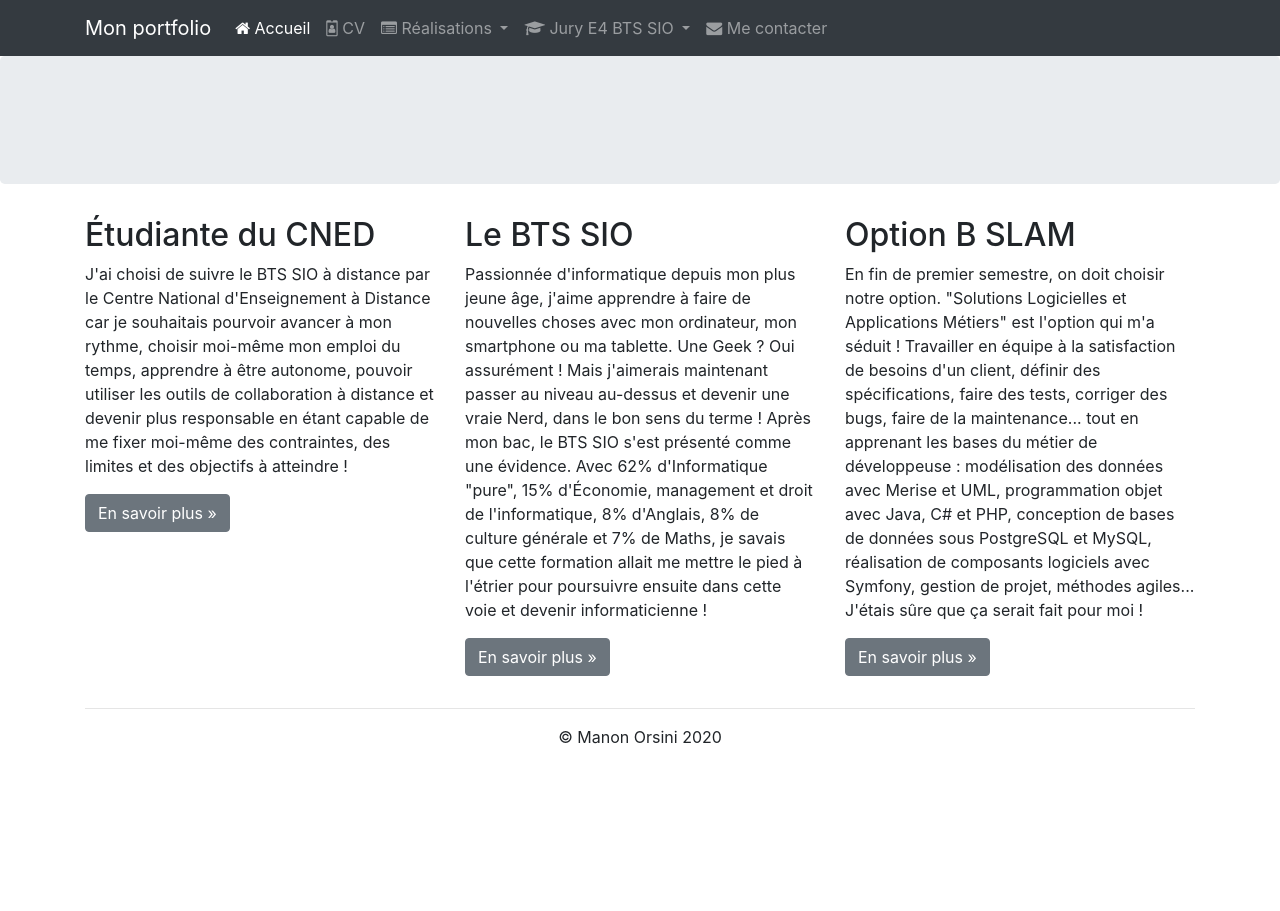
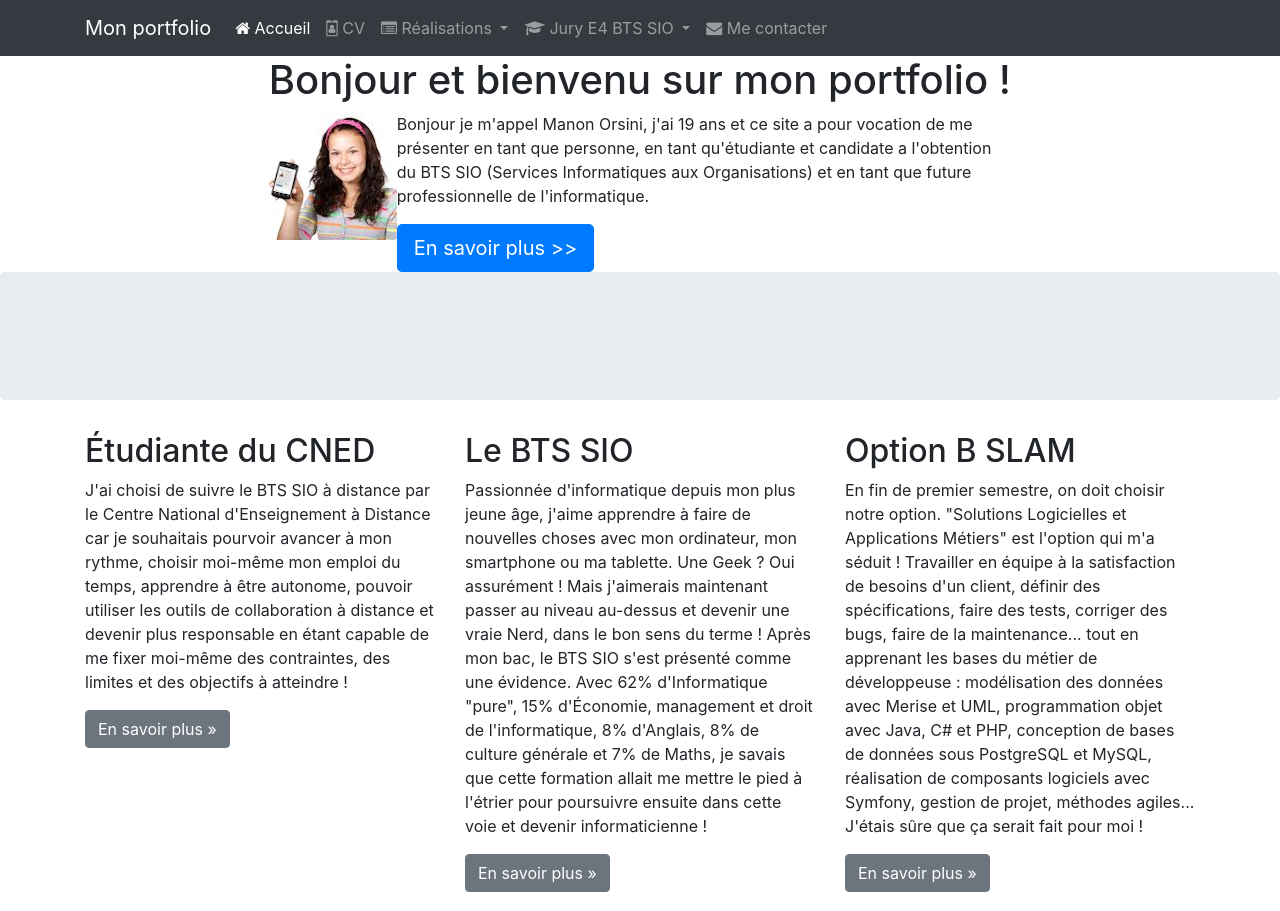
Before and after one commit to ManonOrs/manonorsini.github.io, a plain HTML site: page index.html in a window 1280 px wide. Shown: the top 911 px of the page. Before the commit the page ends 800 px from the top, so only its background shows below. Drawn offline with nearby package versions, Linux system fonts and the light colour scheme.

Commit message:
Ajout d'une entete

```diff
--- /dev/null
+++ b/css/css.css
@@ -0,0 +1,8 @@
+#entete {
+    padding-left: 21%;
+    padding-right: 21%;
+}
+
+.side-image{
+    padding-left: 4px;
+}
--- a/index.html
+++ b/index.html
@@ -11,6 +11,7 @@
         <link href="https://maxcdn.bootstrapcdn.com/font-awesome/4.7.0/css/font-awesome.min.css"
               rel="stylesheet">
         <link rel="stylesheet" href="https://stackpath.bootstrapcdn.com/bootstrap/4.5.2/css/bootstrap.min.css" integrity="sha384-JcKb8q3iqJ61gNV9KGb8thSsNjpSL0n8PARn9HuZOnIxN0hoP+VmmDGMN5t9UJ0Z" crossorigin="anonymous">
+        <link rel="stylesheet" href="css/css.css">
 
         <title>Portfolio de Manon ORSINI (BTS SIO 2020)</title>
         <link rel="icon" href="favicon.ico">
@@ -116,7 +117,16 @@
             </div>
         </nav>
 
+        <!-- Presentation -->
 
+        <div id="entete">
+            <h1 class="mt-0">Bonjour et bienvenu sur mon portfolio !</h1>
+            <img src="images/AmeliaPilou.jpg" class="rounded float-left" alt="...">
+            <div class="side-image">
+                <p>Bonjour je m'appel Manon Orsini, j'ai 19 ans et ce site a pour vocation de me présenter en tant que personne, en tant qu'étudiante et candidate a l'obtention du BTS SIO (Services Informatiques aux Organisations) et en tant que future professionnelle de l'informatique.</p>
+                <button type="button" class="btn btn-primary btn-lg">En savoir plus >></button>
+            </div>
+        </div>
 
         <!-- Optional JavaScript -->
         <!-- jQuery first, then Popper.js, then Bootstrap JS -->
```
Also changed, not shown: css/images/Red-Rating-Stars.png (added), css/images/ligne.png (added), images/AmeliaPilou.jpg (added), images/MVC.png (added), images/adapters.png (added), images/cv/github2-dreamstale35.png (added), images/cv/instagram-dreamstale43.png (added), images/cv/linkedin-dreamstale45.png (added), images/cv/mail-dreamstale47.png (added), images/cv/skype-dreamstale61.png (added), images/cv/twitter-dreamstale71.png (added), images/ihmcoach.png (added).
